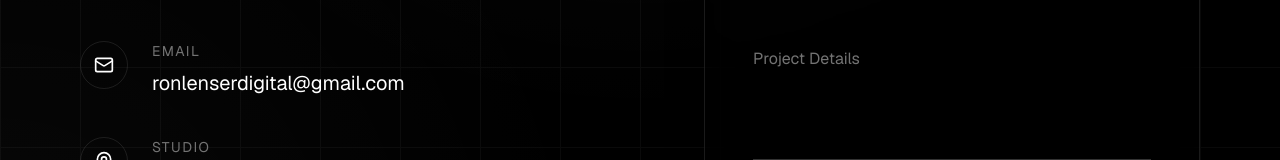
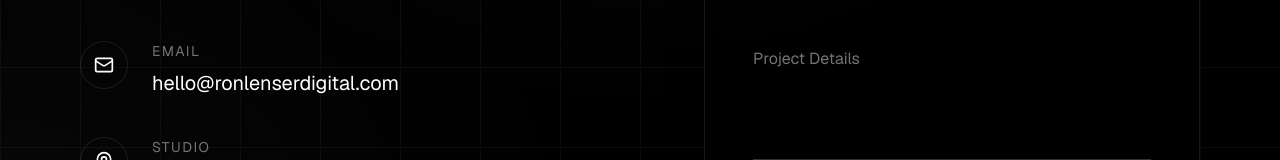
Before and after one commit to ronlenserdigital/ronlenserdigital, a Next.js app: page /contact in a window 1280 px wide. Shown: the part 493-653 px from the top of the page. Built offline with nearby package versions, Linux system fonts and the light colour scheme.

Commit message:
Updated Web3Forms access key and changed display email to hello@ronlenserdigital.com

```diff
--- a/src/app/contact/page.tsx
+++ b/src/app/contact/page.tsx
@@ -71,8 +71,8 @@ export default function ContactPage() {
     setFormState("submitting")
 
     const formData = new FormData(e.currentTarget)
-    // Replace this with your actual Web3Forms access key
-    formData.append("access_key", process.env.NEXT_PUBLIC_WEB3FORMS_ACCESS_KEY || "YOUR_ACCESS_KEY_HERE")
+    // Using the hardcoded Web3Forms access key as provided
+    formData.append("access_key", "696c9f6c-786a-4a42-8c40-31d94aa00f27")
 
     try {
       const response = await fetch("https://api.web3forms.com/submit", {
@@ -143,8 +143,8 @@ export default function ContactPage() {
                   </div>
                   <div>
                     <h4 className="text-sm tracking-widest uppercase text-neutral-500 mb-2">Email</h4>
-                    <a href="mailto:ronlenserdigital@gmail.com" className="text-xl text-white hover:text-neutral-300 transition-colors">
-                      ronlenserdigital@gmail.com
+                    <a href="mailto:hello@ronlenserdigital.com" className="text-xl text-white hover:text-neutral-300 transition-colors">
+                      hello@ronlenserdigital.com
                     </a>
                   </div>
                 </div>
--- a/src/app/privacy/page.tsx
+++ b/src/app/privacy/page.tsx
@@ -29,7 +29,7 @@ export default function PrivacyPage() {
               Our full details are:<br/>
               Ron Lenser Digital<br/>
               Studio Location: Fredericksburg, VA<br/>
-              Email: ronlenserdigital@gmail.com
+              Email: hello@ronlenserdigital.com
             </p>
           </div>
         </FadeIn>
```
